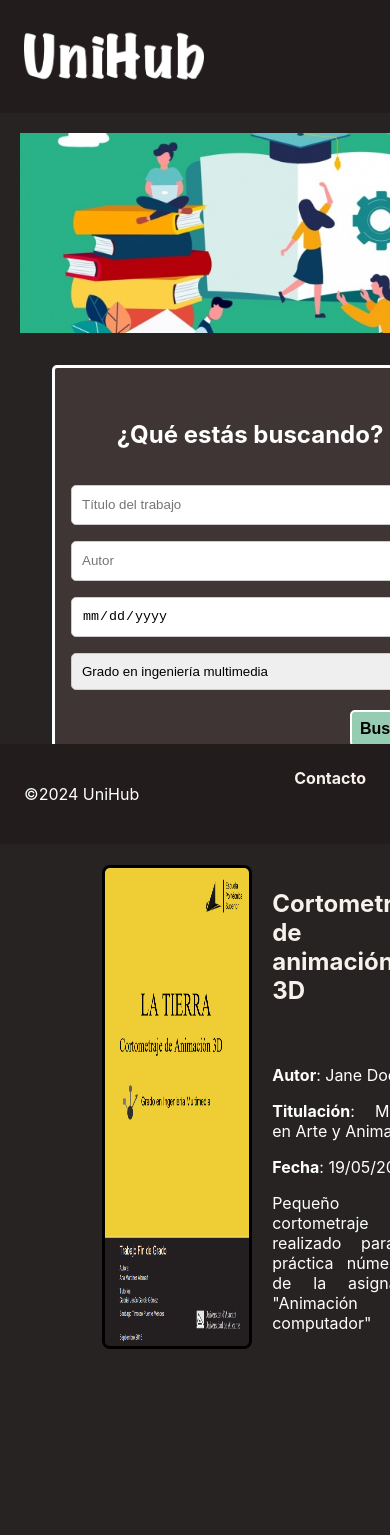
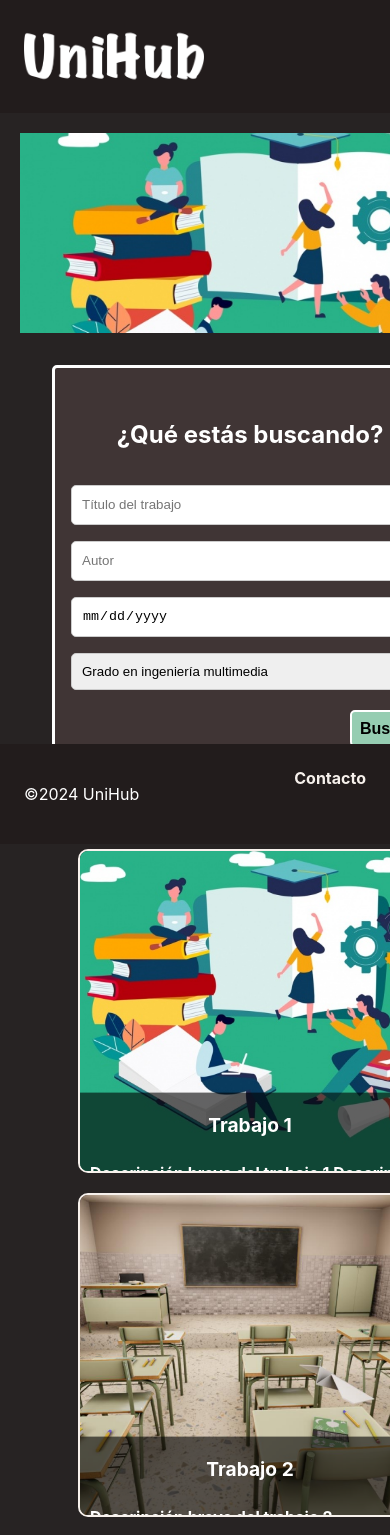
Before and after one commit to Dinastia-Harzu/UniHub, a React (Create React App) app in the folder frontend/unihub/: page /buscar in a window 390 px wide. Shown: the top 1535 px of the page. Before the commit the page ends 1433 px from the top, so only its background shows below. Built offline with nearby package versions, Linux system fonts and the light colour scheme.

Commit message:
Arreglar responsive

```diff
--- a/frontend/unihub/src/components/CartaBusqueda.js
+++ b/frontend/unihub/src/components/CartaBusqueda.js
@@ -1,47 +1,46 @@
 import React from "react";
+import { Link } from "react-router-dom";
 
 import "../styles/carta-busqueda.css";
 
+const cardsData = [
+  {
+    id: 1,
+    title: "Trabajo 1",
+    description:
+      "Descripción breve del trabajo 1 Descripción breve del trabajo 1 Descripción breve del trabajo 1",
+    image: "/assets/Cabecera.jpg",
+  },
+  {
+    id: 2,
+    title: "Trabajo 2",
+    description: "Descripción breve del trabajo 2",
+    image: "/assets/Clase.png",
+  },
+  {
+    id: 3,
+    title: "Trabajo 3",
+    description: "Descripción breve del trabajo 3",
+    image: "/assets/Habitacion.png",
+  },
+  // Añadir más datos de cartas según sea necesario
+];
+
 export default function CartaBusqueda() {
   return (
-    // <div className="carta-busqueda">
-    //   <img className="img-busqueda" alt={proyecto.nombre} />
-    //   <div className="carta-contenido">
-    //     <h3><strong>{proyecto.nombre}</strong></h3>
-    //     <p><strong>Autor</strong>: {proyecto.autor}</p>
-    //     <p><strong>Titulación</strong>: {proyecto.titulacion}</p>
-    //     <p><strong>Fecha</strong>: {proyecto.publicacion}</p>
-    //     <p>{proyecto.resumen}</p>
-    //   </div>
-    // </div>
     <>
-      <div className="carta-busqueda">
-        <img
-          className="img-busqueda"
-          alt="Cortometraje de animación 3D"
-          src="assets/TFG_Similar1.png"
-        />
-        <div className="carta-contenido">
-          <h2>
-            <a href="#">
-              <strong>Cortometraje de animación 3D</strong>
-            </a>
-          </h2>
-          <br />
-          <p>
-            <strong>Autor</strong>: Jane Doe
-          </p>
-          <p>
-            <strong>Titulación</strong>: Máster en Arte y Animación
-          </p>
-          <p>
-            <strong>Fecha</strong>: 19/05/2022
-          </p>
-          <p>
-            Pequeño cortometraje realizado para la práctica número 2 de la
-            asignatura "Animación por computador"
-          </p>
-        </div>
+      <div className="cards-container">
+        {cardsData.map((card) => (
+          <Link key={card.id} to="/trabajo" className="card">
+            <img src={card.image} alt={card.title} />
+            <div className="card-content">
+              <h3>{card.title}</h3>
+              <div className="descripcion">
+                <p>{card.description}</p>
+              </div>
+            </div>
+          </Link>
+        ))}
       </div>
     </>
   );
--- a/frontend/unihub/src/styles/header.css
+++ b/frontend/unihub/src/styles/header.css
@@ -56,7 +56,7 @@ nav .container2 {
     gap: .5em;
     background-color: var(--color-bg-2);
     transition: 1s;
-    transform: translateY(-100vh);
+    transform: translateY(-150vh);
   }
 
   header .responsive-nav {
```
